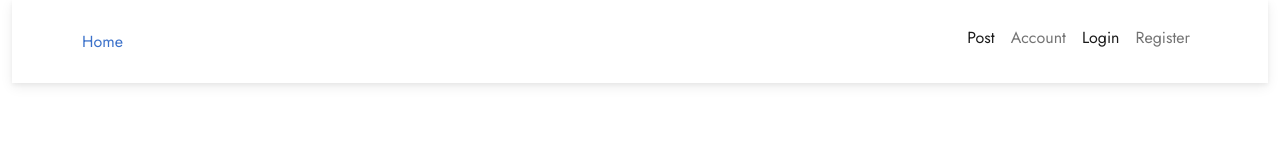
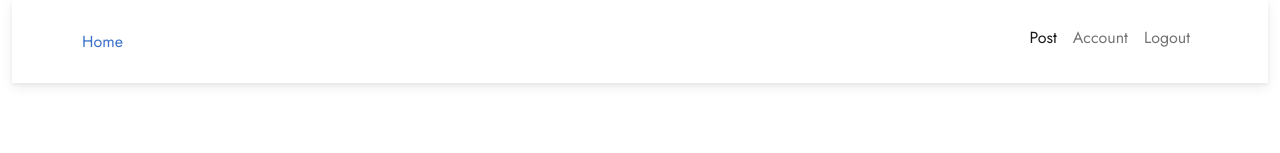
Before and after one commit to Vitalis-Kirui/Master-ui, an Angular app: page /login in a window 1280 px wide. Shown: the top 153 px of the page. Built offline with nearby package versions, Linux system fonts and the light colour scheme.

Commit message:
conditionally displaying navbar links depending on log in status

```diff
--- a/src/app/Components/navbar/navbar.component.html
+++ b/src/app/Components/navbar/navbar.component.html
@@ -22,10 +22,15 @@
             <div class="d-flex align-items-center mt-2">
                 <ul>
                     <li class="navbar-nav">
-                        <a class="nav-link" routerLink="" routerLinkActive="active">Post</a>
-                        <a class="nav-link" routerLink="verify" routerLinkActive="active">Account</a>
-                        <a class="nav-link" routerLink="login" routerLinkActive="active">Login</a>
-                        <a class="nav-link" routerLink="register" routerLinkActive="active">Register</a>
+                        <a class="nav-link" routerLink="" routerLinkActive="active" *ngIf="service.loggedIn">Post</a>
+                        <a class="nav-link" routerLink="verify" routerLinkActive="active"
+                            *ngIf="service.loggedIn">Account</a>
+                        <a class="nav-link" style="cursor: pointer;" (click)="logout()"
+                            *ngIf="service.loggedIn">Logout</a>
+                        <a class="nav-link" routerLink="login" routerLinkActive="active"
+                            *ngIf="!service.loggedIn">Login</a>
+                        <a class="nav-link" routerLink="register" routerLinkActive="active"
+                            *ngIf="!service.loggedIn">Register</a>
                     </li>
                 </ul>
 
--- a/src/app/Components/navbar/navbar.component.ts
+++ b/src/app/Components/navbar/navbar.component.ts
@@ -1,4 +1,5 @@
 import { Component, OnInit } from '@angular/core';
+import { UserService } from 'src/app/Services/user.service';
 
 @Component({
   selector: 'app-navbar',
@@ -7,9 +8,15 @@ import { Component, OnInit } from '@angular/core';
 })
 export class NavbarComponent implements OnInit {
 
-  constructor() { }
+  constructor(public service : UserService) { }
 
   ngOnInit(): void {
   }
 
+  // Logout user
+  logout(){
+    localStorage.removeItem('token');
+    window.location.reload();
+  }
+
 }
```
